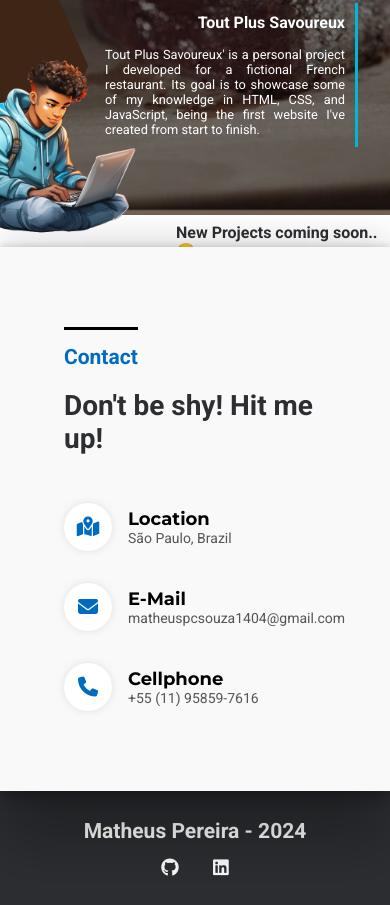
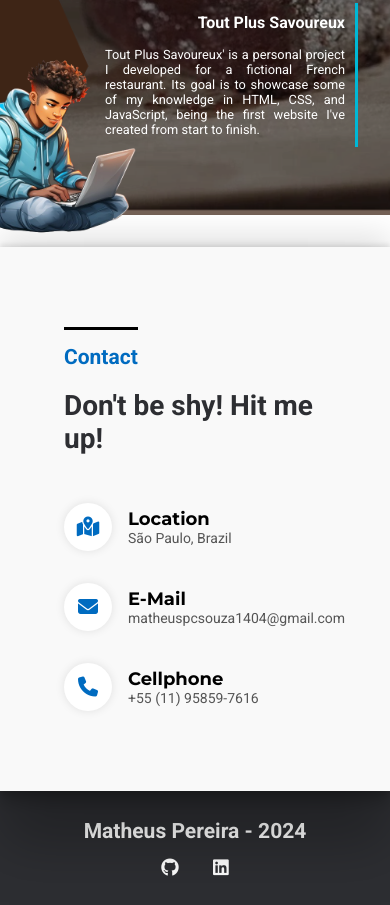
Before and after one commit to Matheusp-Dev/portfolio, a plain HTML site: page index.html in a window 390 px wide. Shown: the part 2189-3094 px from the top of the page. Drawn offline with nearby package versions, Linux system fonts and the light colour scheme.

Commit message:
Update style.css

```diff
--- a/assets/style.css
+++ b/assets/style.css
@@ -791,12 +791,7 @@ footer .container .icons i:hover {
     }
 
     .project {
-        top: 149.5em;
-        left: 16em;
-    }
-
-    .project h2 {
-        font-size: 22px;
+        display: none;
     }
 
     /* Footer Section */
@@ -849,15 +844,6 @@ footer .container .icons i:hover {
     .character img {
         width: 50%;
     }
-
-    .project {
-        left: 11em;
-    }
-
-    .project h2 {
-        font-size: 16px;
-    }
-
 
     /* Contact Section */
 
```
